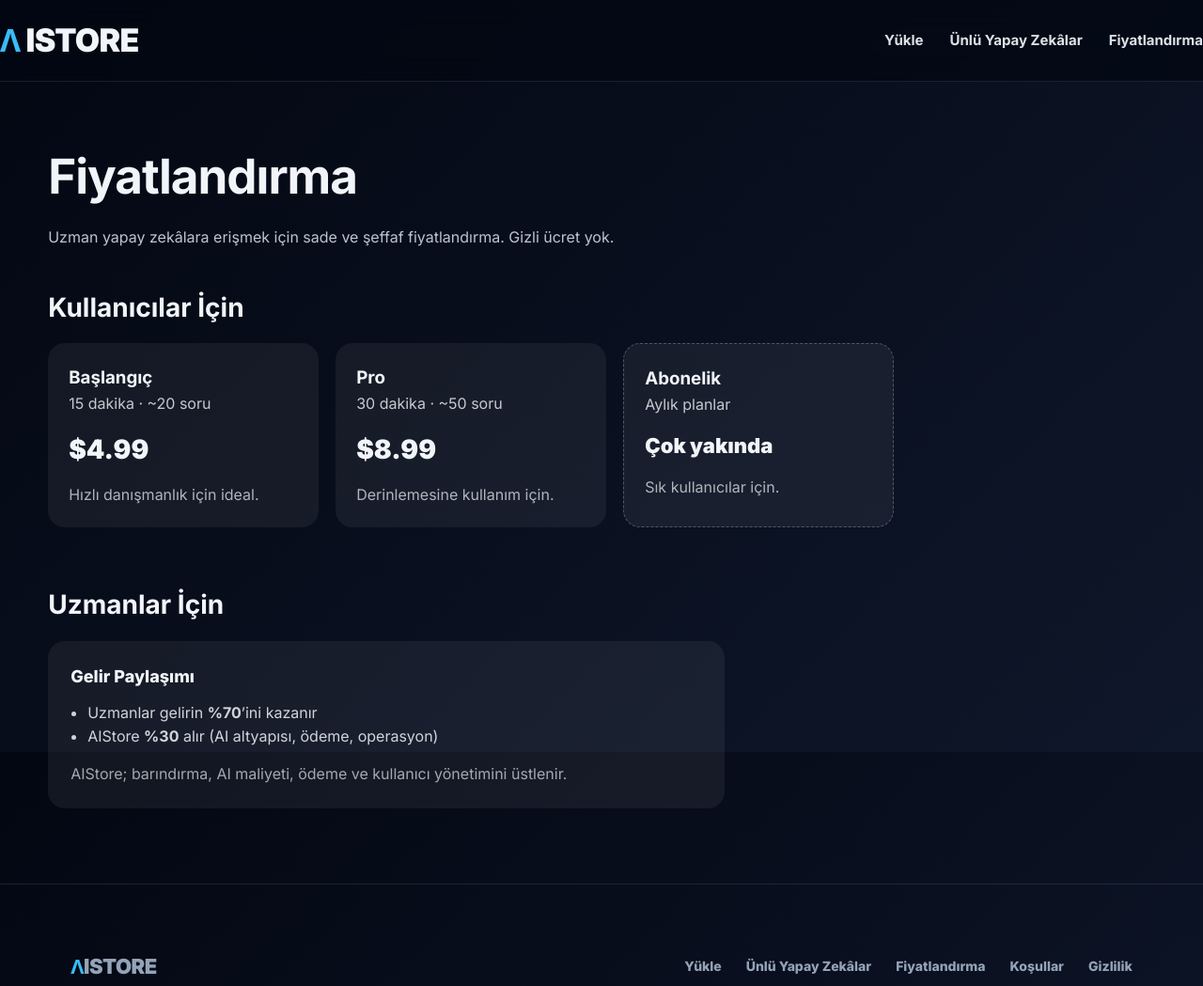
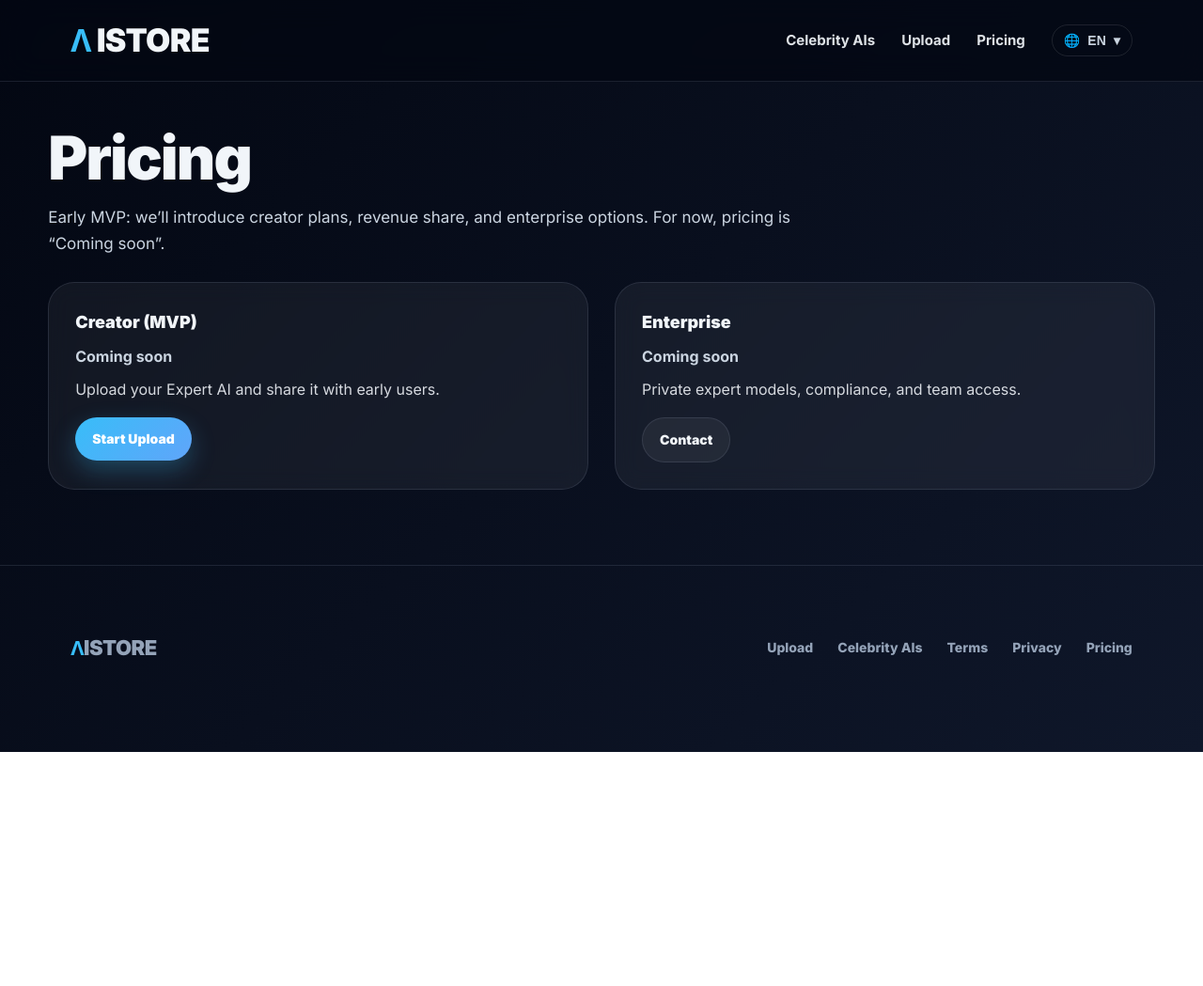
Before and after one commit to busraargoz-ui/aistore-investor-ready, a website: page pricing.html in a window 1280 px wide. Shown: the top 1049 px of the page at 94% size. After the commit the page ends 800 px from the top, so only its background shows below. Drawn offline with Linux system fonts and the light colour scheme.

Commit message:
Update pricing.html

```diff
--- a/pricing.html
+++ b/pricing.html
@@ -1,102 +1,143 @@
 <!doctype html>
-<html lang="tr">
+<html lang="en">
 <head>
   <meta charset="UTF-8" />
   <meta name="viewport" content="width=device-width, initial-scale=1.0"/>
-  <title>PRICING-TEST-123</title>
-<link rel="stylesheet" href="styles.css?v=3" />
+  <title>AIStore — Pricing</title>
+  <link rel="stylesheet" href="styles.css?v=100" />
 </head>
-
 <body>
-  <div class="page">
-
-    <!-- HEADER -->
+  <div class="page" id="top">
     <header class="topbar">
-      <div class="topbarInner">
-        <a class="brand" href="index.html">
-          <span class="lambda">Λ</span><span class="brandText">ISTORE</span>
-        </a>
+      <div class="container topbarInner">
+        <a class="brand" href="index.html"><span class="lambda">Λ</span><span class="brandText">ISTORE</span></a>
 
         <nav class="topnav topnav--pill">
-          <a class="navLink" href="assets/upload-ai.html">Yükle</a>
-          <a class="navLink" href="assets/celebrity.html">Ünlü Yapay Zekâlar</a>
-          <a class="navLink" href="pricing.html">Fiyatlandırma</a>
+          <a class="navLink" href="celebrity.html" data-i18n="nav.celebrity">Celebrity AIs</a>
+          <a class="navLink" href="upload-ai.html" data-i18n="nav.upload">Upload</a>
+          <a class="navLink" href="pricing.html" data-i18n="nav.pricing">Pricing</a>
+
+          <div class="langMenu" id="langMenu">
+            <button class="langBtnMini" type="button" aria-haspopup="listbox" aria-expanded="false">
+              <span class="langIcon">🌐</span>
+              <span class="langValue" id="langValue">EN</span>
+              <span class="langChevron">▾</span>
+            </button>
+            <div class="langList" role="listbox" aria-label="Language">
+              <button class="langOption is-active" type="button" data-lang="en">EN</button>
+              <button class="langOption" type="button" data-lang="tr">TR</button>
+            </div>
+          </div>
         </nav>
       </div>
     </header>
 
-    <!-- PRICING -->
-    <main class="container" style="padding:60px 0 80px;">
-      <h1 style="margin:0; font-size: clamp(36px, 4vw, 60px); letter-spacing:-.02em;">
-        Fiyatlandırma
-      </h1>
-
-      <p style="margin:12px 0 40px; color: rgba(234,243,255,.8); max-width:720px;">
-        Uzman yapay zekâlara erişmek için sade ve şeffaf fiyatlandırma. Gizli ücret yok.
+    <main class="container" style="padding:50px 0 80px;">
+      <h1 class="celebTitle" style="margin:0" data-i18n="pricing.title">Pricing</h1>
+      <p class="celebSubtitle" style="max-width:820px" data-i18n="pricing.sub">
+        Early MVP: we’ll introduce creator plans, revenue share, and enterprise options. For now, pricing is “Coming soon”.
       </p>
 
-      <!-- Users -->
-      <section style="margin-bottom:60px;">
-        <h2 style="font-size:28px; margin-bottom:16px;">Kullanıcılar İçin</h2>
+      <div class="celebGrid" style="margin-top:26px;">
+        <div class="celebCard">
+          <div class="celebName" data-i18n="pricing.card1.title">Creator (MVP)</div>
+          <div class="celebDomain" data-i18n="pricing.card1.price">Coming soon</div>
+          <p class="celebDesc" data-i18n="pricing.card1.desc">Upload your Expert AI and share it with early users.</p>
+          <div class="celebBtns">
+            <a class="celebBtn celebBtnPrimary" href="upload-ai.html" data-i18n="pricing.card1.cta">Start Upload</a>
+          </div>
+        </div>
 
-        <div style="display:grid; grid-template-columns: repeat(auto-fit, minmax(260px,1fr)); gap:18px; max-width:900px;">
-
-          <div style="background:rgba(255,255,255,.06); border-radius:18px; padding:22px;">
-            <h3>Başlangıç</h3>
-            <p style="opacity:.8">15 dakika · ~20 soru</p>
-            <div style="font-size:28px; font-weight:900; margin:14px 0;">$4.99</div>
-            <p style="opacity:.7">Hızlı danışmanlık için ideal.</p>
+        <div class="celebCard">
+          <div class="celebName" data-i18n="pricing.card2.title">Enterprise</div>
+          <div class="celebDomain" data-i18n="pricing.card2.price">Coming soon</div>
+          <p class="celebDesc" data-i18n="pricing.card2.desc">Private expert models, compliance, and team access.</p>
+          <div class="celebBtns">
+            <a class="celebBtn celebBtnGhost" href="index.html#top" data-i18n="pricing.card2.cta">Contact</a>
           </div>
-
-          <div style="background:rgba(255,255,255,.06); border-radius:18px; padding:22px;">
-            <h3>Pro</h3>
-            <p style="opacity:.8">30 dakika · ~50 soru</p>
-            <div style="font-size:28px; font-weight:900; margin:14px 0;">$8.99</div>
-            <p style="opacity:.7">Derinlemesine kullanım için.</p>
-          </div>
-
-          <div style="background:rgba(255,255,255,.06); border-radius:18px; padding:22px; border:1px dashed rgba(255,255,255,.25);">
-            <h3>Abonelik</h3>
-            <p style="opacity:.8">Aylık planlar</p>
-            <div style="font-size:22px; font-weight:900; margin:14px 0;">Çok yakında</div>
-            <p style="opacity:.7">Sık kullanıcılar için.</p>
-          </div>
-
         </div>
-      </section>
-
-      <!-- Experts -->
-      <section>
-        <h2 style="font-size:28px; margin-bottom:16px;">Uzmanlar İçin</h2>
-
-        <div style="max-width:720px; background:rgba(255,255,255,.06); border-radius:18px; padding:24px;">
-          <p style="font-size:18px; font-weight:800;">Gelir Paylaşımı</p>
-          <ul style="margin:12px 0 0; padding-left:18px; opacity:.85;">
-            <li>Uzmanlar gelirin <strong>%70</strong>’ini kazanır</li>
-            <li>AIStore <strong>%30</strong> alır (AI altyapısı, ödeme, operasyon)</li>
-          </ul>
-          <p style="margin-top:14px; opacity:.65;">
-            AIStore; barındırma, AI maliyeti, ödeme ve kullanıcı yönetimini üstlenir.
-          </p>
-        </div>
-      </section>
-
+      </div>
     </main>
 
-    <!-- FOOTER -->
     <footer class="footer">
       <div class="container footerInner">
         <div class="footerBrand"><span class="lambda">Λ</span>ISTORE</div>
         <div class="footerLinks">
-          <a href="assets/upload-ai.html">Yükle</a>
-          <a href="assets/celebrity.html">Ünlü Yapay Zekâlar</a>
-          <a href="pricing.html">Fiyatlandırma</a>
-          <a href="#">Koşullar</a>
-          <a href="#">Gizlilik</a>
+          <a href="upload-ai.html" data-i18n="footer.upload">Upload</a>
+          <a href="celebrity.html" data-i18n="footer.celebrity">Celebrity AIs</a>
+          <a href="#" data-i18n="footer.terms">Terms</a>
+          <a href="#" data-i18n="footer.privacy">Privacy</a>
+          <a href="pricing.html" data-i18n="footer.pricing">Pricing</a>
         </div>
       </div>
     </footer>
+  </div>
 
-  </div>
+  <script>
+  (function(){
+    const DICT={
+      en:{
+        "nav.celebrity":"Celebrity AIs","nav.upload":"Upload","nav.pricing":"Pricing",
+        "pricing.title":"Pricing",
+        "pricing.sub":"Early MVP: we’ll introduce creator plans, revenue share, and enterprise options. For now, pricing is “Coming soon”.",
+        "pricing.card1.title":"Creator (MVP)","pricing.card1.price":"Coming soon","pricing.card1.desc":"Upload your Expert AI and share it with early users.","pricing.card1.cta":"Start Upload",
+        "pricing.card2.title":"Enterprise","pricing.card2.price":"Coming soon","pricing.card2.desc":"Private expert models, compliance, and team access.","pricing.card2.cta":"Contact",
+        "footer.upload":"Upload","footer.celebrity":"Celebrity AIs","footer.terms":"Terms","footer.privacy":"Privacy","footer.pricing":"Pricing"
+      },
+      tr:{
+        "nav.celebrity":"Ünlü AI’lar","nav.upload":"Yükle","nav.pricing":"Fiyatlar",
+        "pricing.title":"Fiyatlar",
+        "pricing.sub":"Erken MVP: yakında creator planları, gelir paylaşımı ve enterprise seçenekleri gelecek. Şimdilik “Yakında”.",
+        "pricing.card1.title":"Creator (MVP)","pricing.card1.price":"Yakında","pricing.card1.desc":"Uzman AI’ını yükle ve erken kullanıcılarla paylaş.","pricing.card1.cta":"Yüklemeye Başla",
+        "pricing.card2.title":"Enterprise","pricing.card2.price":"Yakında","pricing.card2.desc":"Özel modeller, uyumluluk ve ekip erişimi.","pricing.card2.cta":"İletişim",
+        "footer.upload":"Yükle","footer.celebrity":"Ünlü AI’lar","footer.terms":"Koşullar","footer.privacy":"Gizlilik","footer.pricing":"Fiyatlar"
+      }
+    };
+
+    function getLang(){
+      const p=new URLSearchParams(location.search);
+      const l=(p.get("lang")||"").toLowerCase();
+      if(l==="tr"||l==="en") return l;
+      try{
+        const s=(localStorage.getItem("aistore_lang")||"").toLowerCase();
+        if(s==="tr"||s==="en") return s;
+      }catch(e){}
+      return "en";
+    }
+    function applyLang(lang){
+      lang=(lang==="tr")?"tr":"en";
+      document.documentElement.lang=lang;
+      document.querySelectorAll("[data-i18n]").forEach(el=>{
+        const key=el.getAttribute("data-i18n");
+        const val=DICT?.[lang]?.[key];
+        if(val) el.textContent=val;
+      });
+      document.getElementById("langValue").textContent=lang.toUpperCase();
+      document.querySelectorAll(".langOption").forEach(x=>x.classList.toggle("is-active",x.dataset.lang===lang));
+      try{localStorage.setItem("aistore_lang",lang)}catch(e){}
+      const url=new URL(location.href); url.searchParams.set("lang",lang); history.replaceState({}, "", url.toString());
+      document.querySelectorAll('a[href]').forEach(a=>{
+        const href=a.getAttribute("href");
+        if(!href || href.startsWith("#") || href.startsWith("mailto:") || href.startsWith("http")) return;
+        const u=new URL(href, location.href);
+        u.searchParams.set("lang", lang);
+        a.setAttribute("href", u.pathname + "?" + u.searchParams.toString() + u.hash);
+      });
+    }
+
+    const menu=document.getElementById("langMenu");
+    if(menu){
+      const btn=menu.querySelector(".langBtnMini");
+      const list=menu.querySelector(".langList");
+      function close(){menu.classList.remove("open");btn.setAttribute("aria-expanded","false")}
+      btn.addEventListener("click",(e)=>{e.stopPropagation();const o=menu.classList.toggle("open");btn.setAttribute("aria-expanded",o?"true":"false")});
+      list.addEventListener("click",(e)=>{const opt=e.target.closest(".langOption");if(!opt)return;applyLang(opt.dataset.lang);close()});
+      document.addEventListener("click",close);
+      document.addEventListener("keydown",(e)=>{if(e.key==="Escape")close()});
+    }
+
+    applyLang(getLang());
+  })();
+  </script>
 </body>
 </html>
```
